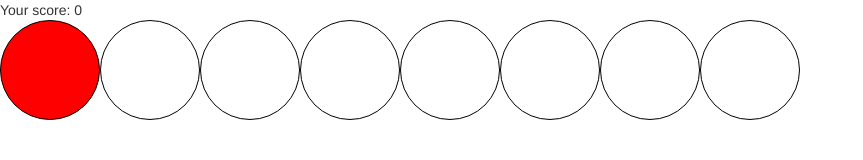
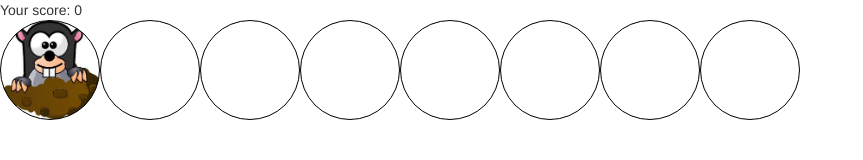
Before and after one commit to vikingeducation/assignment_module_pattern, a plain HTML site: page mole.html in a window 1280 px wide. Shown: the whole page, without its empty margins (0-863 px from the left). Drawn offline with nearby package versions, Linux system fonts and the light colour scheme.

Commit message:
added image and changed cursor

```diff
--- a/mole.css
+++ b/mole.css
@@ -4,4 +4,10 @@
   border: 1px solid black;
   border-radius: 50%;
   display: inline-block;
+  cursor: pointer;
 }
+
+.lit{
+  background-image: url("mole.jpeg");
+  background-size: contain;
+}
--- a/mole.js
+++ b/mole.js
@@ -77,7 +77,7 @@ var view = (function() {
         .addClass('mole')
         .appendTo($('#mole-container'));
       if (moles[i].lit) {
-        mole.css('background-color', moles[i].color);
+        mole.addClass("lit");
       }
     }
     $("#score").text("Your score: " + score);
```
Also changed, not shown: mole.jpeg (added).
